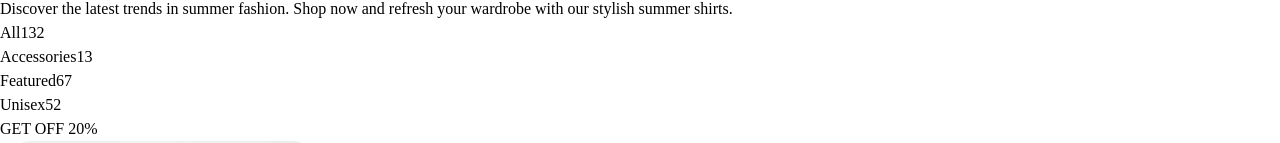
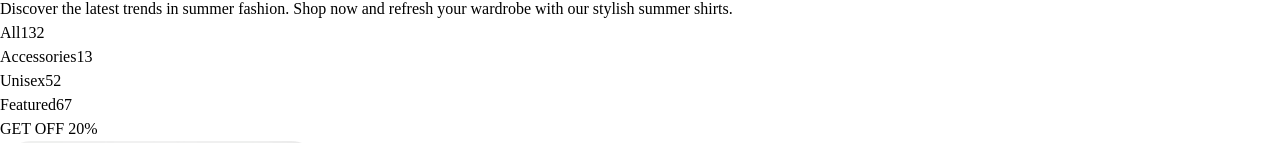
Before and after one commit to cyrusDev1/figma-to-code-ed2-week2, a Nuxt app: page / in a window 1280 px wide. Shown: the part 1347-1490 px from the top of the page. Built offline with nearby package versions, Linux system fonts and the light colour scheme; a web font is replaced by a local one.

Commit message:
perf: changeproduct categories order

```diff
--- a/components/product/ProductList.vue
+++ b/components/product/ProductList.vue
@@ -32,8 +32,8 @@ import Link from "~/components/ui/Link.vue";
 import ProductItem from "~/components/product/ProductItem.vue";
 import Filter from "~/components/product/Filter.vue";
 
-const names = ["All", "Accessories", "Featured", "Unisex"];
-const counts = [132, 13, 67, 52];
+const names = ["All", "Accessories", "Unisex", "Featured"];
+const counts = [132, 13, 52, 67];
 const data = names.map((name, index) => ({
   name,
   count: counts[index] || 0,
```
